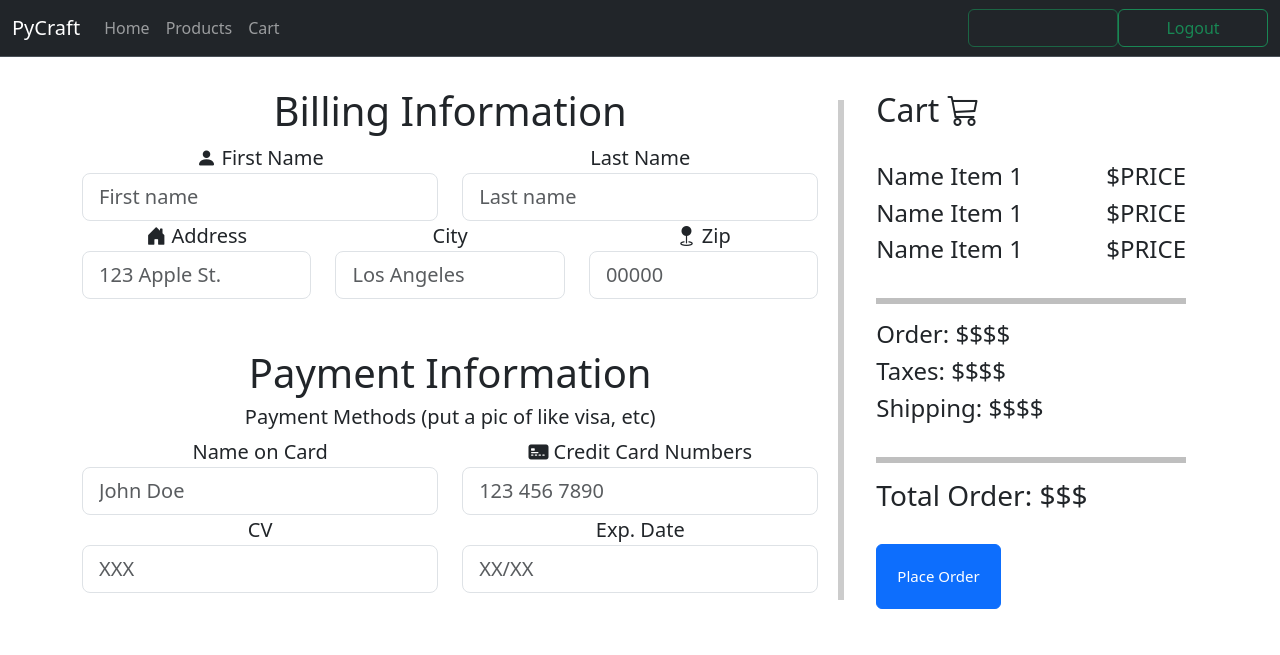
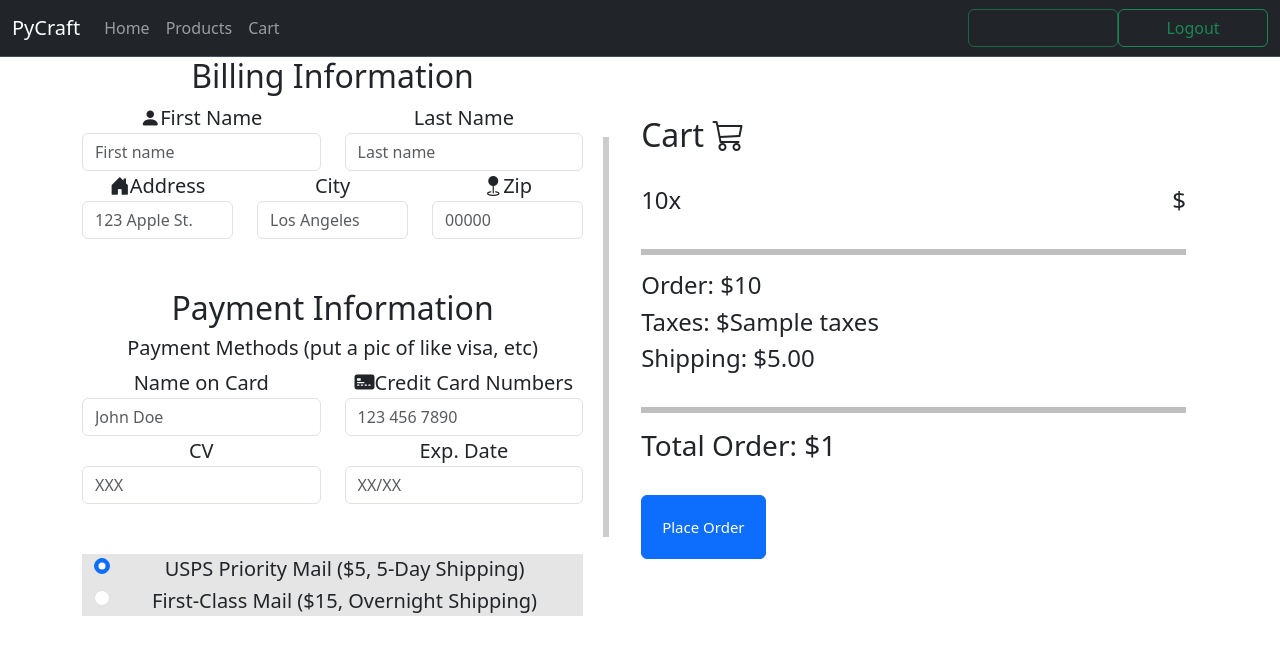
Before and after one commit to surudoiha/PyCraft, a Flask app: template flaskapp/templates/checkout.html in a window 1280 px wide. Shown: the top 655 px of the page. Run offline with Flask 3, Linux system fonts and the light colour scheme; tables that the repository leaves empty hold one stand-in row (values such as "Sample post"); the template is opened without the code that fills it: values that come from a table or form of the project are taken from there, most other values are stand-ins (such as "Sample title", 1, 10 or a date in 2020); parts of the project's set-up code (start-up, migrations or seed data) failed here and were passed over.

Commit message:
Changed Products into Table in DB
I changed the products from a class only to a class and table in the database.  Changed all files that used products class and also changed Cart table to match products table.

```diff
--- a/flaskapp/cart.py
+++ b/flaskapp/cart.py
@@ -5,6 +5,7 @@ from flask import flash
 from .db import db
 from .modules.models.user_model import Users
 from .modules.models.cart_model import Cart
+from .modules.models.product_model import Products
 
 cart_blueprint = Blueprint('cart', __name__)
 
@@ -15,7 +16,7 @@ def cart():
         return redirect('/login')
     else:
         cart_items = curr_user.get_user_cart()
-        return render_template("cart.html", cart_items=cart_items, user=curr_user)
+        return render_template("cart.html", cart_items=cart_items, user=curr_user, products = Products.get_prod_list())
 
 @cart_blueprint.route("/update_cart/<int:cart_id>", methods=['GET', 'POST']) #the int will be the cart_id
 def update_cart(cart_id):
--- a/flaskapp/checkout.py
+++ b/flaskapp/checkout.py
@@ -1,5 +1,6 @@
 from flask import Blueprint, render_template, session, redirect
 from .modules.models.user_model import Users
+from .modules.models.product_model import Products
 
 
 checkout_blueprint = Blueprint('checkout', __name__)
@@ -10,8 +11,9 @@ def checkout():
     if curr_user == None:
         return redirect('/login')
     else:
+        products = Products.get_prod_list()
         cart = curr_user.get_user_cart()
-        order_cost = round(sum(item.price * item.quantity for item in cart), 2)
+        order_cost = round(sum(products[item.product-1].price * item.quantity for item in cart), 2)
         taxes = round(order_cost * 0.09, 2)  # Calculating 9% taxes and rounding to 2 decimals
         shipping_cost = 5.00  # Default shipping cost
         total_order = round(order_cost + taxes + shipping_cost, 2)
@@ -19,4 +21,4 @@ def checkout():
         print("Taxes:", taxes)
         print("Total Order:", total_order)
 
-    return render_template("checkout.html", user=curr_user, cart_items=cart, order_cost=order_cost, taxes=taxes, total_order=total_order)
+    return render_template("checkout.html", user=curr_user, cart_items=cart, order_cost=order_cost, taxes=taxes, total_order=total_order, products=products)
--- a/flaskapp/products.py
+++ b/flaskapp/products.py
@@ -9,9 +9,7 @@ from .modules.models.product_model import Products
 from .modules.models.cart_model import Cart
 
 products_blueprint = Blueprint('products', __name__)
-
-prods = [Products("Shoe", "Nike", 129.99), Products("Shirt", "Adidas", 199.99),
-         Products("Mrbeast", "YT", 399.99), Products("Mrbeast2", "YT", 399.99)]
+prods = Products.get_prod_list()
 
 #Adds Product to DB
 @products_blueprint.route("/products/add_to_cart/<int:product_id>", methods=['GET','POST'])
@@ -42,4 +40,6 @@ def products():
     if curr_user == None:
         return redirect('/login')
     else:
+        for prod in prods:
+            print(prod)
         return render_template("products.html", products = prods, user=curr_user)
--- a/flaskapp/static/checkout.css
+++ b/flaskapp/static/checkout.css
@@ -7,10 +7,6 @@ input::-webkit-inner-spin-button {
 
 h1 {
   margin-top: 20px;
-}
-
-.billingTxt {
-  margin-top: 30px;
 }
 
 .form-group {
@@ -33,16 +29,15 @@ h1 {
 }
 
 .right-side {
-  width: 200px;
-  flex: 40%;
+  width: 40%;
   float: right;
 }
 
 .verticalLine {
-  margin-left: 20px;
+   margin-left: 20px;
   padding-left: 20px;
   border-left: 6px solid rgba(0, 0, 0, 0.201);
-  height: 500px;
+  height: 400px;
 }
 
 hr.horizontalLine {
@@ -62,3 +57,7 @@ label {
   padding: 20px;
   font-size: 15px;
 }
+
+.shipping_options {
+  background-color: rgba(0, 0, 0, 0.1);
+}
--- a/flaskapp/static/products.css
+++ b/flaskapp/static/products.css
@@ -9,6 +9,7 @@ div > h1 {
 
 .container {
     display: flex;
+    flex-wrap: wrap;
 }
 
 .color-yellow {
@@ -19,7 +20,7 @@ div > h1 {
     background-color: white;
     margin: 40px;
     min-width: 200px;
-    width: 20%;
+    width: 18%;
     padding: 12px 12px;
     border: solid 1px rgb(210, 210, 210);
     box-shadow: 3px 3px 6px rgba(0,0,0,0.9);
--- a/flaskapp/templates/cart.html
+++ b/flaskapp/templates/cart.html
@@ -19,9 +19,9 @@
       <tbody>
         {% for item in cart_items %}
         <tr>
-          <td>{{ item.brand }}</td>
-          <td>{{item.name}}</td>
-          <td>${{item.price}}</td>
+          <td>{{ products[item.product-1].brand }}</td>
+          <td>{{products[item.product-1].name}}</td>
+          <td>${{products[item.product-1].price}}</td>
           <td>{{item.quantity}}</td>
           <form method="POST" action="{{ url_for('cart.update_cart', cart_id=item.cart_id) }}">
             <td class="btn-td-cell"><button type="submit" class="btn btn-warning" href="{{ url_for('cart.update_cart', cart_id=item.cart_id) }}">
--- a/flaskapp/templates/checkout.html
+++ b/flaskapp/templates/checkout.html
@@ -9,15 +9,15 @@
     <div class="text-center left-side">
         <form>
             <div class="form-group billing-form">
-                <h1 class="billingTxt">Billing Information</h1>
+                <h2>Billing Information</h2>
                 <div class="row">
                     <div class="col">
-                        <label for="inputFName"><i class="bi bi-person-fill"></i> First Name</label>
-                        <input type="text" class="form-control form-control-lg" id="inputFName" aria-describedby="nameHelp" placeholder="First name">
+                        <label for="inputFName"><i class="bi bi-person-fill"></i>First Name</label>
+                        <input type="text" class="form-control " id="inputFName" aria-describedby="nameHelp" placeholder="First name" required>
                     </div>
                     <div class="col">
                         <label for="inputLName">Last Name</label>
-                        <input type="text" class="form-control form-control-lg" id="inputLName" aria-describedby="nameHelp" placeholder="Last name">
+                        <input type="text" class="form-control " id="inputLName" aria-describedby="nameHelp" placeholder="Last name" required>
                     </div>
                     <!-- <div class="col">
                         <label for="inputEmail">Email address</label>
@@ -27,48 +27,62 @@
 
                 <div class="row">
                     <div class="col">
-                       <label for="inputAddress"><i class="bi bi-house-door-fill"></i> Address</label>
-                       <input type="text" class="form-control form-control-lg" id="inputAddress" aria-describedby="addressHelp" placeholder="123 Apple St.">
+                       <label for="inputAddress"><i class="bi bi-house-door-fill"></i>Address</label>
+                       <input type="text" class="form-control " id="inputAddress" aria-describedby="addressHelp" placeholder="123 Apple St." required>
                     </div>
                     <div class="col">
-                        <label for="inputCity"><i class="bi bi-buildings-fill"></i> City</label>
-                        <input type="text" class="form-control form-control-lg" id="inputCity" aria-describedby="cityHelp" placeholder="Los Angeles">
+                        <label for="inputCity"><i class="bi bi-buildings-fill"></i>City</label>
+                        <input type="text" class="form-control " id="inputCity" aria-describedby="cityHelp" placeholder="Los Angeles" required>
                     </div>
                     <div class="col">
-                        <label for="inputZip"><i class="bi bi-geo-fill"></i> Zip</label>
-                        <input type="number" class="form-control form-control-lg" id="inputZip" aria-describedby="zipHelp" placeholder="00000">
+                        <label for="inputZip"><i class="bi bi-geo-fill"></i>Zip</label>
+                        <input type="number" class="form-control " id="inputZip" aria-describedby="zipHelp" placeholder="00000" required>
+                    </div>
+                </div>
+            </div>
+
+            <div class="form-group payment-form">
+                <h2>Payment Information</h2>
+                <h5>Payment Methods (put a pic of like visa, etc)</h5>
+                <div class="row">
+                    <div class="col">
+                        <label for="inputCardName">Name on Card</label>
+                        <input type="text" class="form-control " id="inputCardName" aria-describedby="expDateHelp" placeholder="John Doe" required>
+                    </div>
+
+                    <div class="col">
+                        <label for="inputCC"><i class="bi bi-credit-card-2-front-fill"></i>Credit Card Numbers</label>
+                        <input type="number" class="form-control " id="inputCC" aria-describedby="CCHelp" placeholder="123 456 7890" required>
+                    </div>
+                </div>
+
+                <div class="row">
+                    <div class="col">
+                        <label for="inputCIV">CV</label>
+                        <input type="number" class="form-control " id="inputCC" aria-describedby="CCHelp" placeholder="XXX" required>
+                    </div>
+
+                    <div class="col">
+                        <label for="inputExpDate">Exp. Date</label>
+                        <input type="text" class="form-control " id="inputExpDate" aria-describedby="expDateHelp" placeholder="XX/XX" required>
                     </div>
                 </div>
 
             </div>
 
-            <div class="form-group payment-form">
-                <h1>Payment Information</h1>
-                <h5>Payment Methods (put a pic of like visa, etc)</h5>
-                <div class="row">
-                    <div class="col">
-                        <label for="inputCardName">Name on Card</label>
-                        <input type="text" class="form-control form-control-lg" id="inputCardName" aria-describedby="expDateHelp" placeholder="John Doe">
-                    </div>
-
-                    <div class="col">
-                        <label for="inputCC"><i class="bi bi-credit-card-2-front-fill"></i> Credit Card Numbers</label>
-                        <input type="number" class="form-control form-control-lg" id="inputCC" aria-describedby="CCHelp" placeholder="123 456 7890">
-                    </div>
-                </div>
-
-                <div class="row">
-                    <div class="col">
-                        <label for="inputCV">CV</label>
-                        <input type="number" class="form-control form-control-lg" id="inputCV" aria-describedby="CCHelp" placeholder="XXX">
-                    </div>
-
-                    <div class="col">
-                        <label for="inputExpDate">Exp. Date</label>
-                        <input type="text" class="form-control form-control-lg" id="inputExpDate" aria-describedby="expDateHelp" placeholder="XX/XX">
-                    </div>
-                </div>
-
+            <div class="container shipping_options">
+              <div class="form-check ">
+                <input class="form-check-input" value=5.00 type="radio" name="flexRadioDefault" id="flexRadioDefault1" onclick="updateValue(this)" checked>
+                <label class="form-check-label" for="flexRadioDefault1">
+                  USPS Priority Mail ($5, 5-Day Shipping)
+                </label>
+              </div>
+              <div class="form-check">
+                <input class="form-check-input" value=15.00 type="radio" name="flexRadioDefault" id="flexRadioDefault2" onclick="updateValue(this)">
+                <label class="form-check-label" for="flexRadioDefault2">
+                  First-Class Mail ($15, Overnight Shipping)
+                </label>
+              </div>
             </div>
 
         </form>
@@ -78,23 +92,40 @@
     <div class="container right-side">
       <h2>Cart <i class="bi bi-cart3"></i></h2>
       <br>
-      <h4>Name Item 1 <span class="price">$PRICE</span></h4>
-      <h4>Name Item 1 <span class="price">$PRICE</span></h4>
-      <h4>Name Item 1 <span class="price">$PRICE</span></h4>
+      {% for item in cart_items %}
+      <h4>{{item.quantity}}x {{ products[item.product-1].name }} <span class="price">${{ products[item.product-1].price * item.quantity }}</span></h4>
+      {% endfor %}
       <br>
       <hr class="horizontalLine">
-      <h4>Order: $$$$</h4>
-      <h4>Taxes: $$$$</h4>
-      <h4>Shipping: $$$$</h4>
+      <h4>Order: $<span id="orderCost" name="orderCost">{{ order_cost }}</span></h4>
+      <h4>Taxes: $<span id="taxes" name="taxes">{{ taxes }}</span></h4>
+      <h4 >Shipping: $<span id="shippingCost" name="shippingCost">5.00</span></h4>
       <br>
       <hr class="horizontalLine">
-      <h3> Total Order: $$$</h3>
-      <br>
-      <button type="submit" class="btn btn-primary btn-group-lg" id="btnSubmit">Place Order</button>
+      <h3> Total Order: $<span id="totalOrder" name="totalOrder">{{ total_order }}</span></h3>
+        <br>
+        <button type="submit" class="btn btn-primary btn-group-lg" id="btnSubmit">Place Order</button>
+
     </div>
 
 </div>
 
+
+
+
 {% endblock %}
 
-{%block js %}<script src="../static/update.js"></script> {%endblock%}
+{%block js %}
+<script>
+    function updateValue(radio) {
+        var shippingCost = parseFloat(radio.value);
+        document.getElementById('shippingCost').innerHTML = shippingCost.toFixed(2);
+
+        var orderCost = parseFloat(document.getElementById('orderCost').innerHTML);
+        var taxes = parseFloat(document.getElementById('taxes').innerHTML);
+        var totalOrder = orderCost + taxes + shippingCost;
+
+        document.getElementById('totalOrder').innerHTML = totalOrder.toFixed(2);
+    }
+    </script>
+<script src="../static/update.js"></script> {%endblock%}
--- a/flaskapp/templates/products.html
+++ b/flaskapp/templates/products.html
@@ -6,6 +6,7 @@
     {%block content%}
     <div class="container" id="products">
         {% for x in products%}
+
             <div class="prodcontainer prods" id="prod{{loop.index}}">
               <img class="prodImages" src="{{x.image}}" alt="">
               <div class="description">
@@ -20,11 +21,12 @@
                 <form method="POST">
                   <div class="priceAndBtn">
                     <h4 class="price">${{x.price}}</h4>
-                  <button type="button" class="btn btn-success btn-sm" id="{{loop.index}}"><a class="nav-link" href="{{ url_for('products.add_to_cart', product_id=x.id) }}">Add to Cart</a></button>
+                    <button type="button" class="btn btn-success btn-sm" id="{{loop.index}}"><a class="nav-link" href="{{ url_for('products.add_to_cart', product_id=x.prod_id) }}">Add to Cart</a></button>
                   </div>
                 </form>
               </div>
             </div>
           {% endfor %}
+
     </div>
     {% endblock %}
```
Also changed, not shown: flaskapp/checkout.html (deleted, +0 -131 lines), flaskapp/modules/models/cart_model.py (+10 -15 lines), flaskapp/modules/models/product_model.py (+23 -9 lines). Lines whose indentation alone changed are shown as unchanged.
